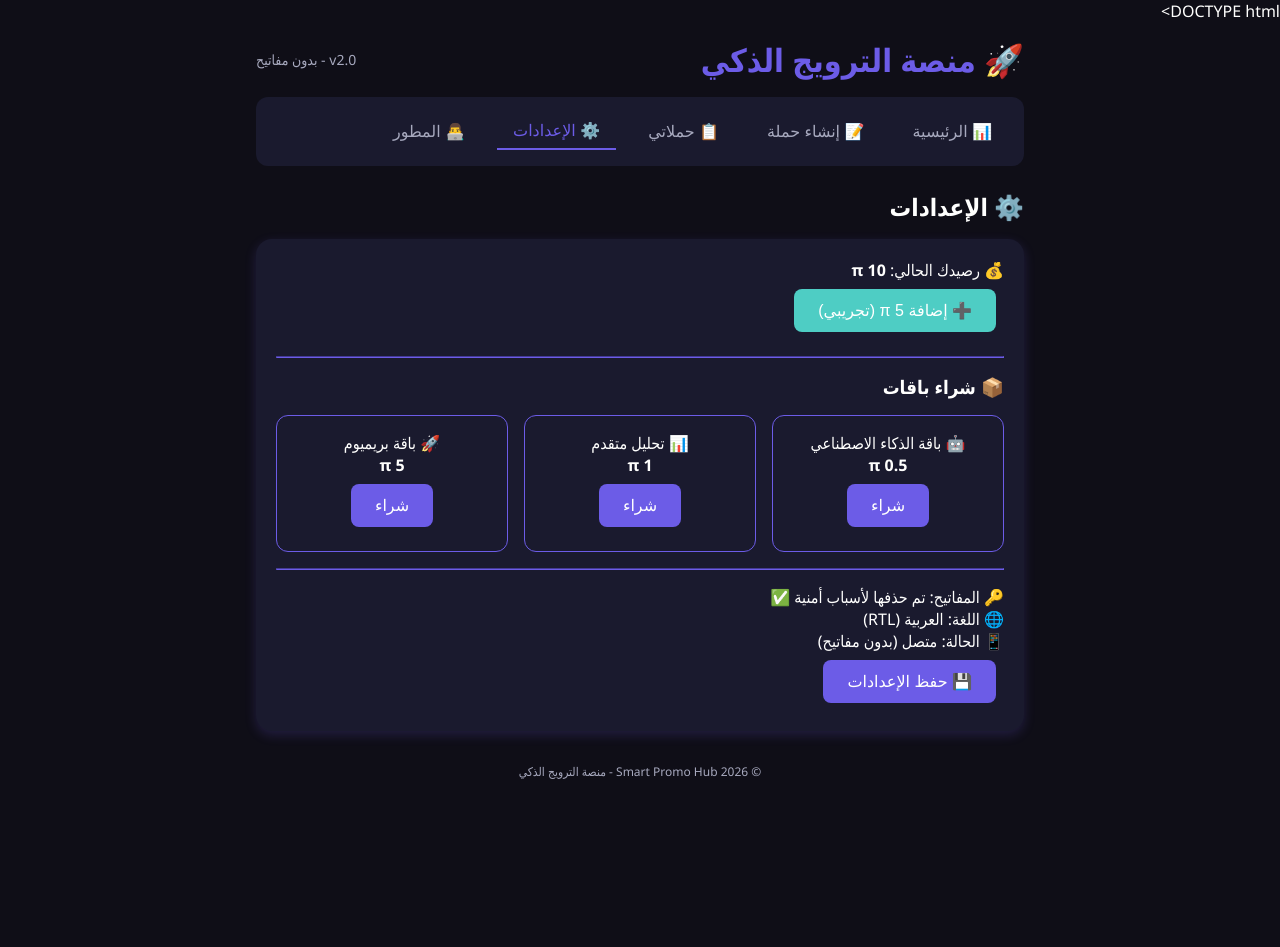
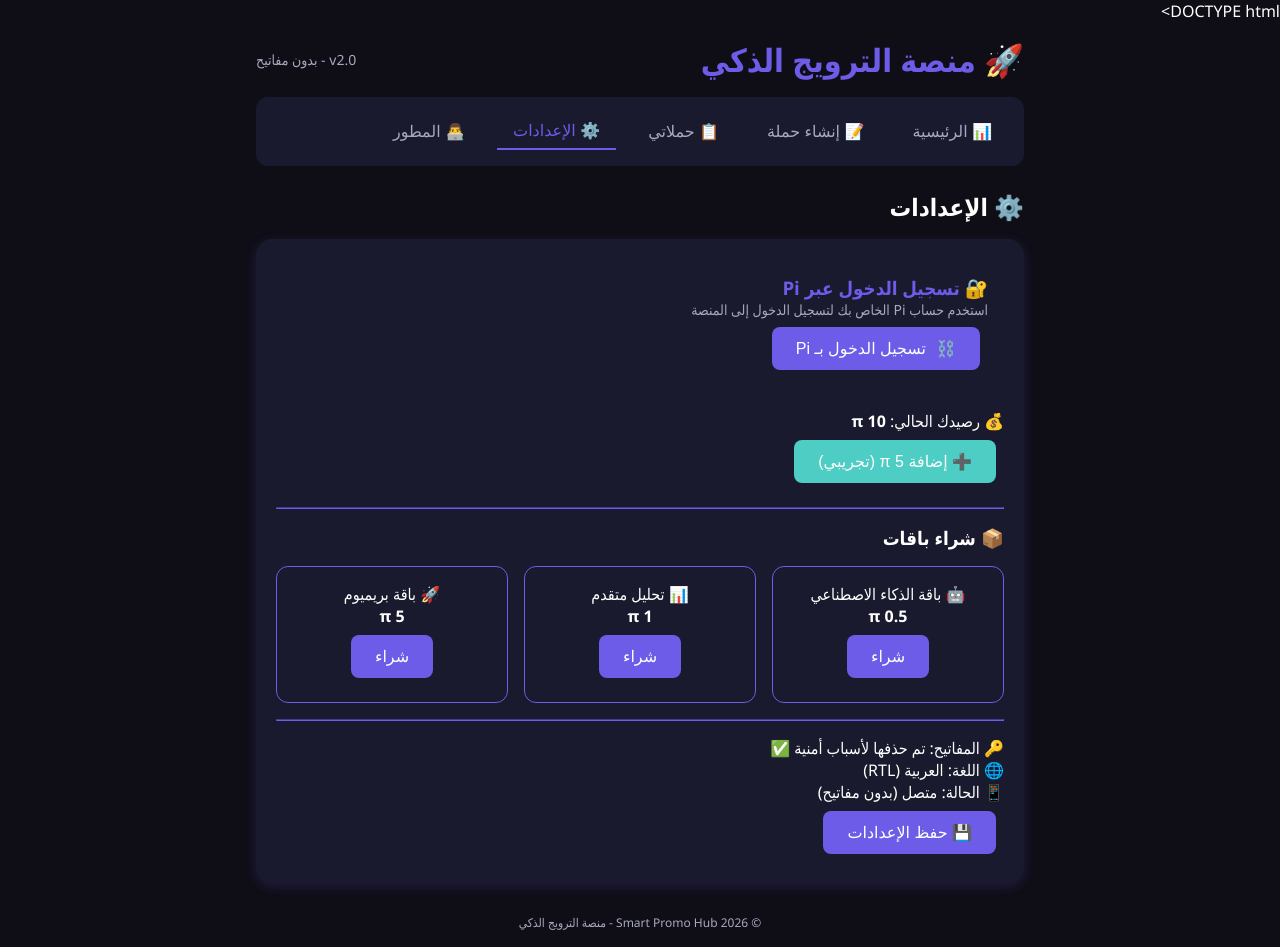
Before and after one commit to mart-promo-hub/smart-promo-hub, a React (Create React App) app: page / in a window 1280 px wide. Both pictures are taken after a click on the button "⚙️ الإعدادات". Before the commit the page ends 800 px from the top, so only its background shows below. Built offline with nearby package versions, Linux system fonts and the light colour scheme.

Commit message:
Implement Pi Network login feature in App.js
Added Pi Network login functionality and UI elements.

Signed-off-by: ailailhashed2020 <ailailhashed2020@gmail.com>

```diff
--- a/src/App.js
+++ b/src/App.js
@@ -1,6 +1,19 @@
-import React, { useState, useEffect } from 'react';
+import React, { useState } from 'react';
+import './index.css';
 
-// ==================== البيانات الثابتة ====================
+// ==================== إعدادات Pi Network ====================
+const PI_CONFIG = {
+  clientId: "-A4TB3A70xaV8msc-OzXbB_PMhCHqIu5KHbgr_BKS2o",
+  redirectUri: "https://smart-promo-hub.onrender.com/auth/pi/callback"
+};
+
+// دالة تسجيل الدخول عبر Pi
+const handlePiLogin = () => {
+  const authUrl = `https://app.pi-network.com/authenticate?client_id=${PI_CONFIG.clientId}&redirect_uri=${encodeURIComponent(PI_CONFIG.redirectUri)}&response_type=code`;
+  window.location.href = authUrl;
+};
+
+// ==================== البيانات الأولية ====================
 const INITIAL_CAMPAIGNS = [
   { id: 1, name: 'حملة العيد', type: 'نص', platform: 'فيسبوك', status: 'نشطة', budget: 500, spent: 320, reach: 45000, clicks: 2300, engagement: 1200, conversions: 45, impressions: 52000, ctr: 4.4, roi: 22, start: '2026-06-01', end: '2026-06-30' },
   { id: 2, name: 'عرض الصيف', type: 'صورة', platform: 'إنستغرام', status: 'مجدولة', budget: 300, spent: 0, reach: 0, clicks: 0, engagement: 0, conversions: 0, impressions: 0, ctr: 0, roi: 0, start: '2026-07-01', end: '2026-07-31' },
@@ -123,6 +136,29 @@ function App() {
         return (
           <div>
             <h2>📊 لوحة التحكم</h2>
+
+            {/* زر تسجيل الدخول عبر Pi في لوحة التحكم */}
+            <div style={{ display: 'flex', justifyContent: 'space-between', alignItems: 'center', flexWrap: 'wrap', marginBottom: '16px' }}>
+              <span></span>
+              <button
+                onClick={handlePiLogin}
+                style={{
+                  background: '#6c5ce7',
+                  padding: '8px 16px',
+                  fontSize: '14px',
+                  display: 'flex',
+                  alignItems: 'center',
+                  gap: '8px',
+                  borderRadius: '8px',
+                  border: 'none',
+                  color: 'white',
+                  cursor: 'pointer'
+                }}
+              >
+                <span>⛓️</span> تسجيل الدخول بـ Pi
+              </button>
+            </div>
+
             <div className="stats-grid">
               <div className="stats-card">💰 الرصيد: {balance} π</div>
               <div className="stats-card">📌 إجمالي الحملات: {stats.total}</div>
@@ -211,6 +247,31 @@ function App() {
           <div>
             <h2>⚙️ الإعدادات</h2>
             <div className="card">
+
+              {/* قسم تسجيل الدخول عبر Pi */}
+              <div style={{ background: '#1a1a2e', padding: '16px', borderRadius: '12px', marginBottom: '16px' }}>
+                <h3 style={{ color: '#6c5ce7' }}>🔐 تسجيل الدخول عبر Pi</h3>
+                <p style={{ fontSize: '14px', color: '#a7a9be' }}>استخدم حساب Pi الخاص بك لتسجيل الدخول إلى المنصة</p>
+                <button
+                  onClick={handlePiLogin}
+                  style={{
+                    background: '#6c5ce7',
+                    padding: '12px 24px',
+                    fontSize: '16px',
+                    display: 'flex',
+                    alignItems: 'center',
+                    gap: '10px',
+                    marginTop: '8px',
+                    borderRadius: '8px',
+                    border: 'none',
+                    color: 'white',
+                    cursor: 'pointer'
+                  }}
+                >
+                  <span>⛓️</span> تسجيل الدخول بـ Pi
+                </button>
+              </div>
+
               <p>💰 رصيدك الحالي: <strong>{balance} π</strong></p>
               <button onClick={() => setBalance(balance + 5)} style={{ background: '#4ecdc4' }}>➕ إضافة 5 π (تجريبي)</button>
               <hr style={{ borderColor: '#6c5ce7', margin: '16px 0' }} />
```
